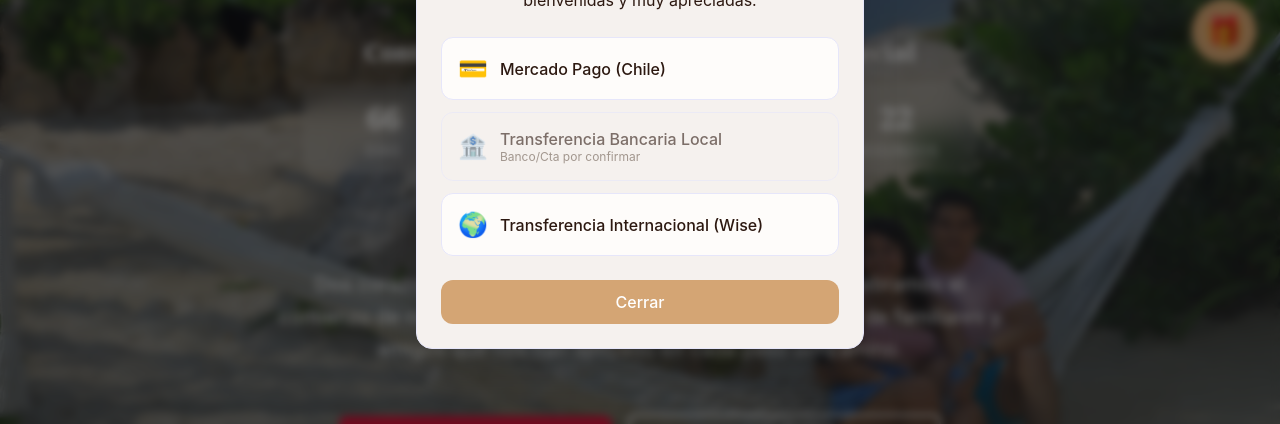
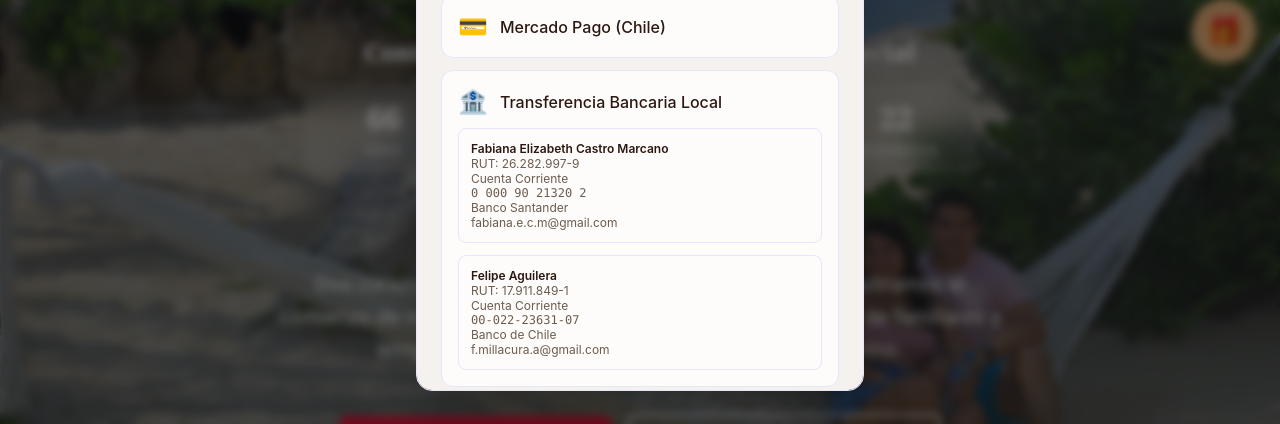
Before and after one commit to fabiyfeli/fabiyfeli.github.io, a React (Vite) app: page / in a window 1280 px wide. Both pictures are taken after a click on the button "Regalos". Shown: the part 369-793 px from the top of the page. Built offline with nearby package versions, Linux system fonts and the light colour scheme; no server answers; the database is empty.

Commit message:
Add complete bank transfer details to gift modal

```diff
--- a/src/components/GiftButton.jsx
+++ b/src/components/GiftButton.jsx
@@ -28,9 +28,25 @@
           },
           {
             title: "Transferencia Bancaria Local",
-            subtitle: "Banco/Cta por confirmar",
-            link: null,
-            icon: "🏦"
+            icon: "🏦",
+            bankDetails: [
+              {
+                name: "Fabiana Elizabeth Castro Marcano",
+                rut: "26.282.997-9",
+                type: "Cuenta Corriente",
+                account: "0 000 90 21320 2",
+                bank: "Banco Santander",
+                email: "fabiana.e.c.m@gmail.com"
+              },
+              {
+                name: "Felipe Aguilera",
+                rut: "17.911.849-1",
+                type: "Cuenta Corriente",
+                account: "00-022-23631-07",
+                bank: "Banco de Chile",
+                email: "f.millacura.a@gmail.com"
+              }
+            ]
           },
           {
             title: "Transferencia Internacional (Wise)",
@@ -51,9 +67,25 @@
           },
           {
             title: "Local Bank Transfer",
-            subtitle: "Bank/Account TBA",
-            link: null,
-            icon: "🏦"
+            icon: "🏦",
+            bankDetails: [
+              {
+                name: "Fabiana Elizabeth Castro Marcano",
+                rut: "26.282.997-9",
+                type: "Checking Account",
+                account: "0 000 90 21320 2",
+                bank: "Banco Santander",
+                email: "fabiana.e.c.m@gmail.com"
+              },
+              {
+                name: "Felipe Aguilera",
+                rut: "17.911.849-1",
+                type: "Checking Account",
+                account: "00-022-23631-07",
+                bank: "Banco de Chile",
+                email: "f.millacura.a@gmail.com"
+              }
+            ]
           },
           {
             title: "International Transfer (Wise)",
@@ -113,7 +145,36 @@
             <div className="space-y-3 mb-6">
               {giftInfo.options.map((option, index) => {
                 const isClickable = option.link !== null;
-                return isClickable ? (
+
+                if (option.bankDetails) {
+                  // Bank transfer option with expandable details
+                  return (
+                    <div key={index} className="space-y-2">
+                      <div className="p-4 rounded-lg border border-border bg-background">
+                        <div className="flex items-center gap-3 mb-3">
+                          <span className="text-2xl">{option.icon}</span>
+                          <span className="font-medium text-foreground text-sm md:text-base">
+                            {option.title}
+                          </span>
+                        </div>
+                        {/* Bank account details */}
+                        <div className="grid grid-cols-1 gap-3 mt-3">
+                          {option.bankDetails.map((bank, bankIndex) => (
+                            <div key={bankIndex} className="bg-muted/30 rounded p-3 border border-border/50 text-xs">
+                              <p className="font-semibold text-foreground">{bank.name}</p>
+                              <p className="text-muted-foreground">RUT: {bank.rut}</p>
+                              <p className="text-muted-foreground">{bank.type}</p>
+                              <p className="text-muted-foreground font-mono">{bank.account}</p>
+                              <p className="text-muted-foreground">{bank.bank}</p>
+                              <p className="text-muted-foreground">{bank.email}</p>
+                            </div>
+                          ))}
+                        </div>
+                      </div>
+                    </div>
+                  );
+                } else if (isClickable) {
+                  return (
                     <a
                       key={index}
                       href={option.link}
@@ -128,26 +189,8 @@
                         </span>
                       </div>
                     </a>
-                ) : (
-                  <div
-                    key={index}
-                    className="p-4 rounded-lg border border-border bg-muted/50 cursor-not-allowed opacity-60"
-                  >
-                    <div className="flex items-center gap-3">
-                      <span className="text-2xl">{option.icon}</span>
-                      <div className="flex-1">
-                        <span className="font-medium text-foreground text-sm md:text-base">
-                          {option.title}
-                        </span>
-                        {option.subtitle && (
-                          <p className="text-xs text-muted-foreground">
-                            {option.subtitle}
-                          </p>
-                        )}
-                      </div>
-                    </div>
-                  </div>
                   );
+                }
               })}
             </div>
 
```
Lines whose indentation alone changed are shown as unchanged.
